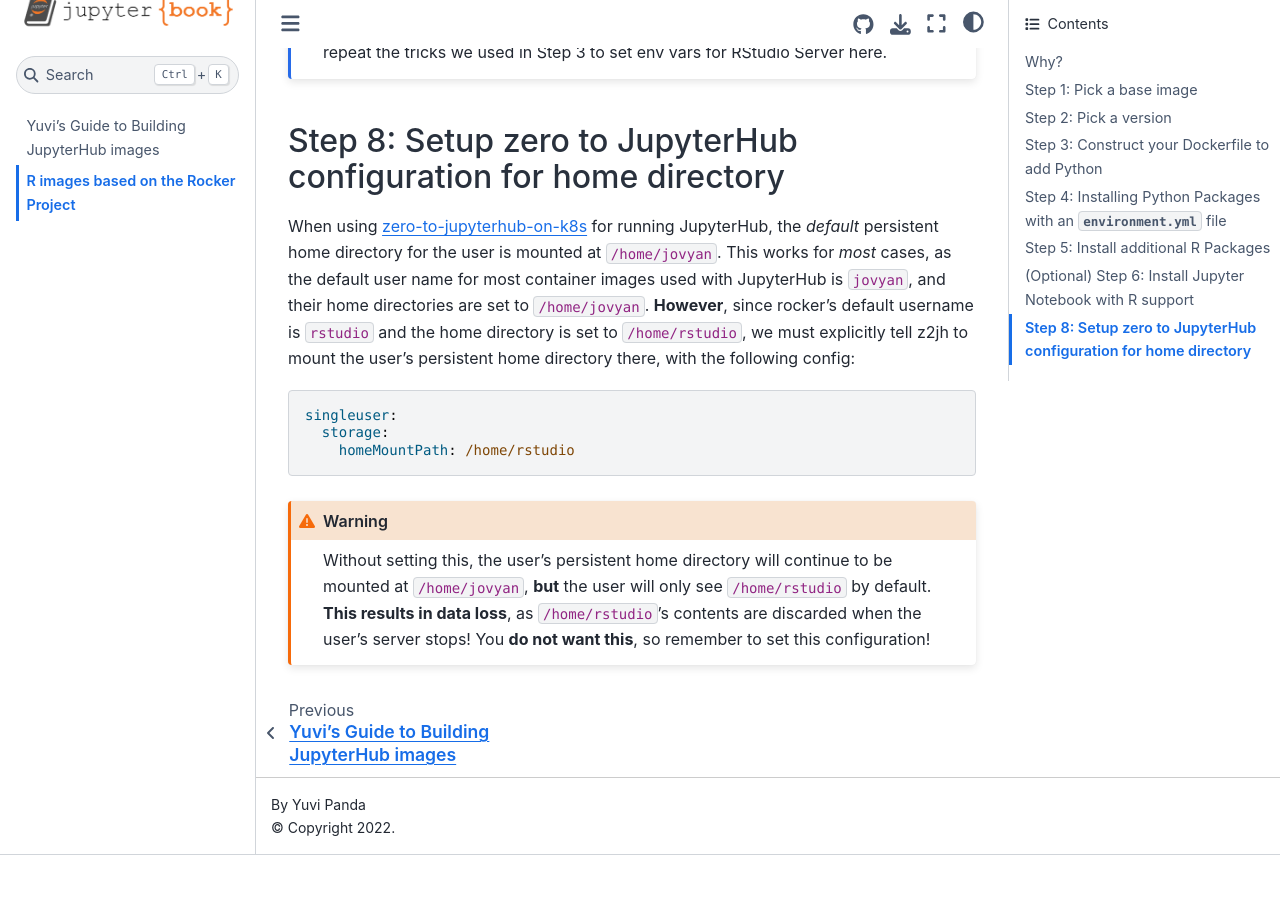
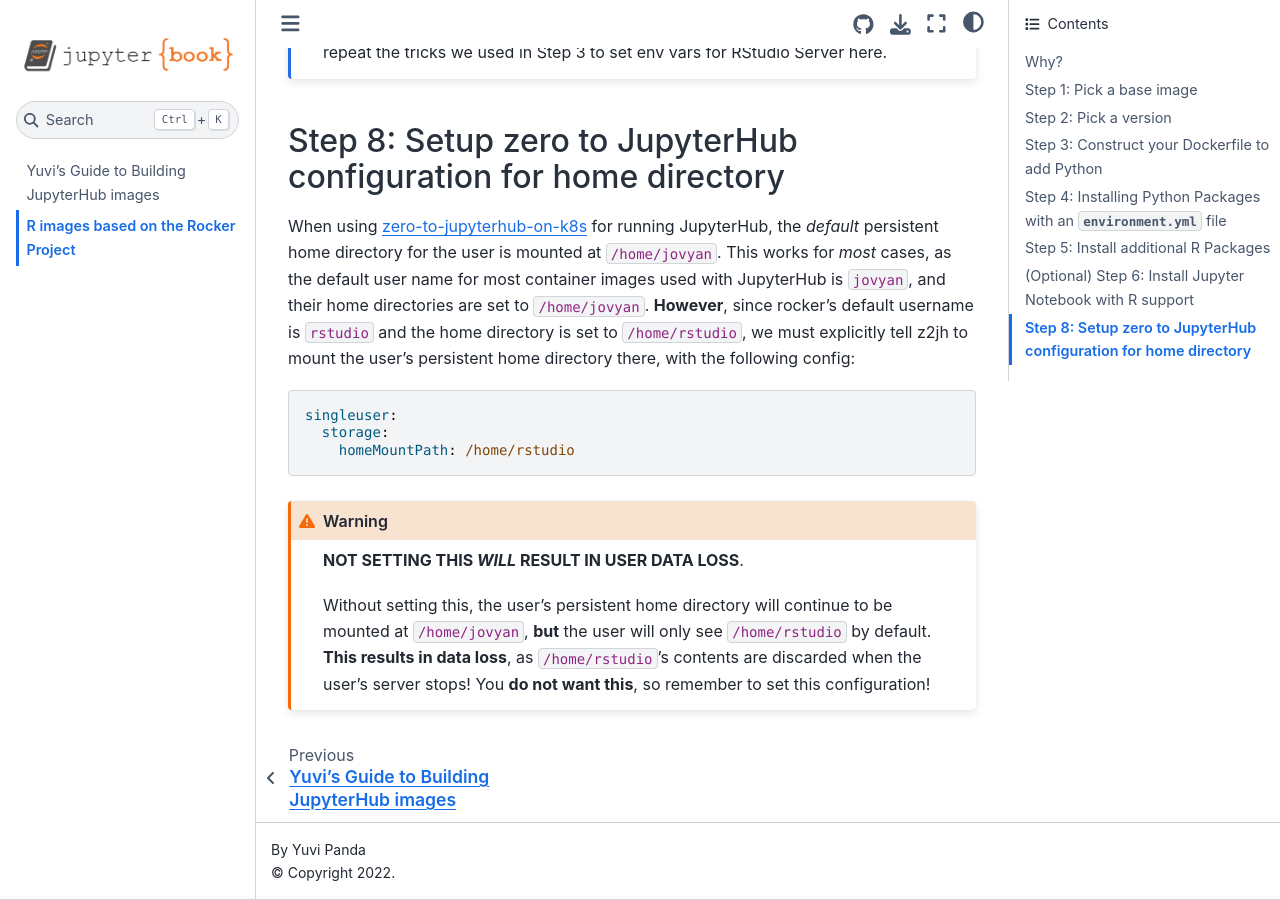
Before and after one commit to sgibson91/jupyterhub-image.guide, a Jupyter Book: the page built from content/rocker.md, in a window 1280 px wide and 900 px high, scrolled down 8545 px. Built offline with Jupyter Book 1.0.4 settings and Sphinx 7.4.7 and the Sphinx Book theme 1.1.4, drawn with Linux system fonts in a browser that asks for light colours; before the commit the page ends 9400 px from its top, so only the background shows below that.

Commit message:
Add a bigger warning

````diff
--- a/content/rocker.md
+++ b/content/rocker.md
@@ -363,6 +363,8 @@ singleuser:
 ```
 
 ```{warning}
+**NOT SETTING THIS *WILL* RESULT IN USER DATA LOSS**.
+
 Without setting this, the user's persistent home directory will continue to be mounted at `/home/jovyan`, **but**
 the user will only see `/home/rstudio` by default. **This results in data loss**, as `/home/rstudio`'s contents
 are discarded when the user's server stops! You **do not want this**, so remember to set this configuration!
````
